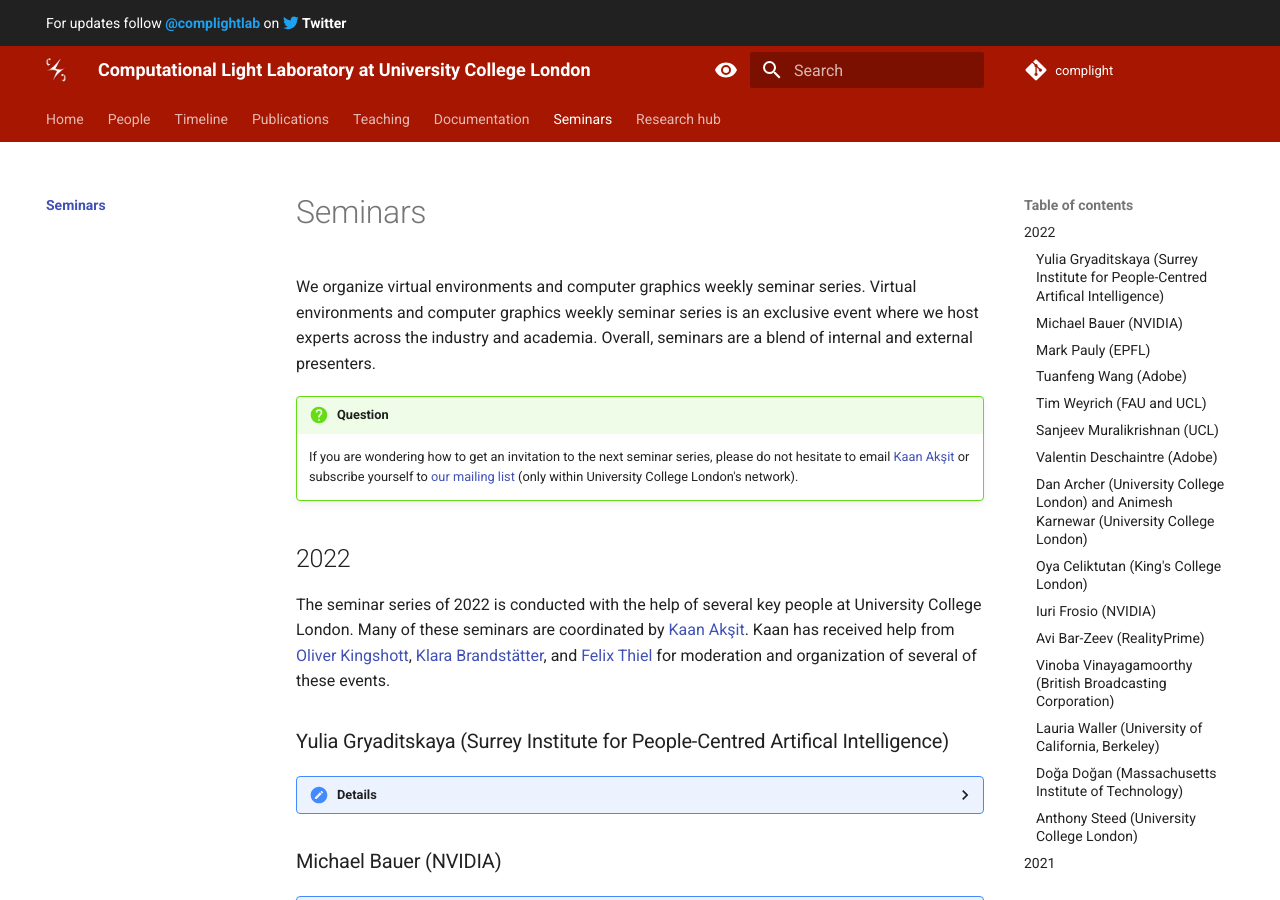
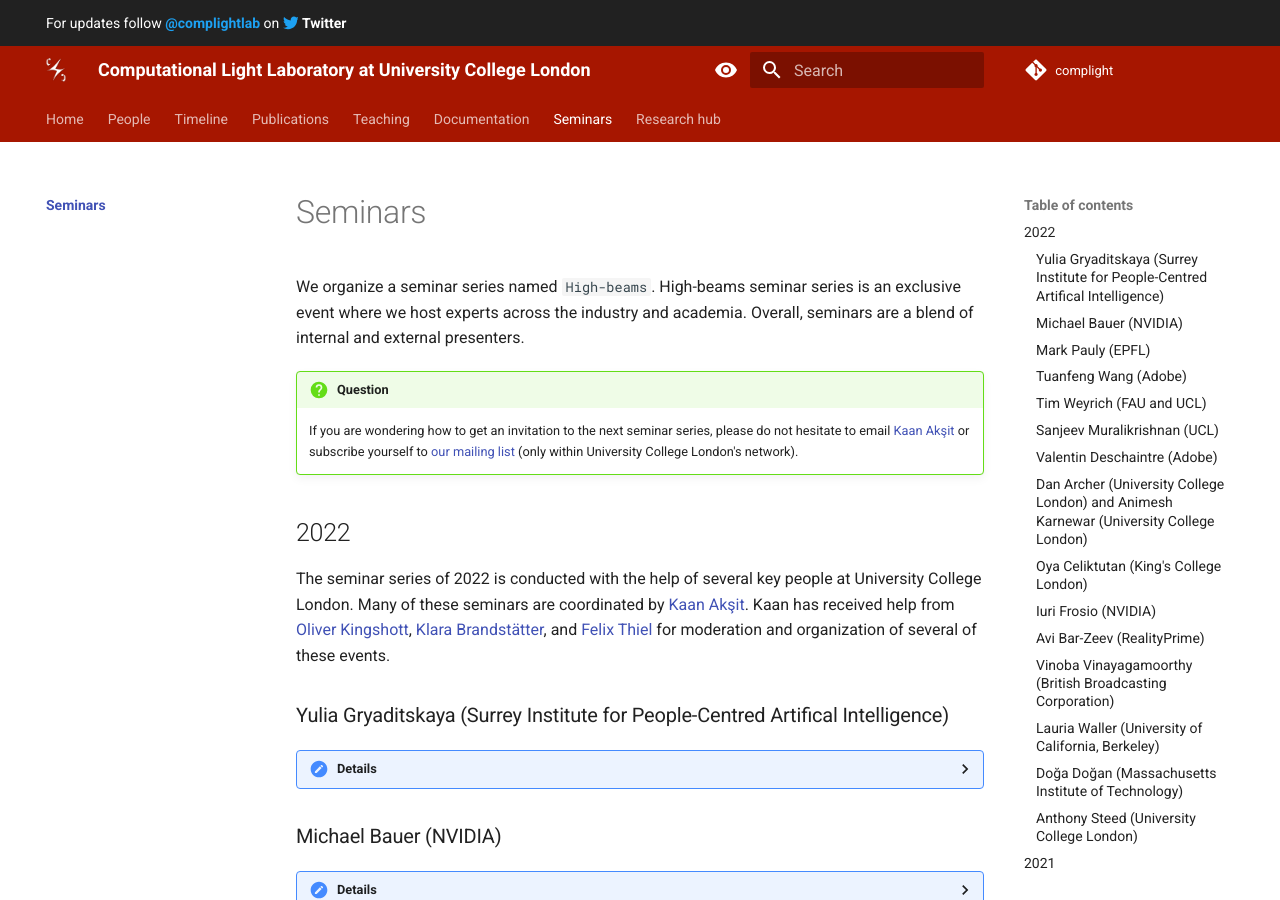
Before and after one commit to complight/complight.github.io, an MkDocs documentation site: the page built from docs/seminars/index.md, in a window 1280 px wide and 900 px high. Built offline with MkDocs 1.6.1 and Material for MkDocs 9.7.7, drawn with Linux system fonts in a browser that asks for light colours.

Commit message:
Updating the webpage.

```diff
--- a/docs/seminars/index.md
+++ b/docs/seminars/index.md
@@ -1,10 +1,10 @@
 # Seminars
-We organize virtual environments and computer graphics weekly seminar series.
-Virtual environments and computer graphics weekly seminar series is an exclusive event where we host experts across the industry and academia.
+We organize a seminar series named `High-beams`.
+High-beams seminar series is an exclusive event where we host experts across the industry and academia.
 Overall, seminars are a blend of internal and external presenters.
 
 !!! Question
-    If you are wondering how to get an invitation to the next seminar series, please do not hesitate to email [Kaan Akşit](mailto:k.aksit@ucl.ac.uk) or subscribe yourself to [our mailing list](http://www.mailinglists.ucl.ac.uk/mailman/listinfo/vecg-seminars) (only within University College London's network).
+    If you are wondering how to get an invitation to the next seminar series, please do not hesitate to email [Kaan Akşit](mailto:k.aksit@ucl.ac.uk) or subscribe yourself to [our mailing list](http://www.mailinglists.ucl.ac.uk/mailman/listinfo/high-beams-seminars) (only within University College London's network).
 
 ## 2022
 The seminar series of 2022 is conducted with the help of several key people at University College London.
```
